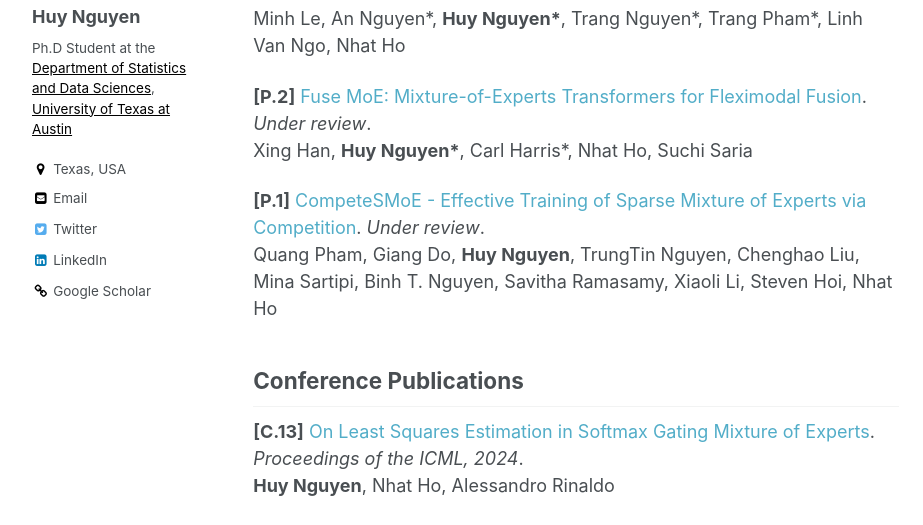
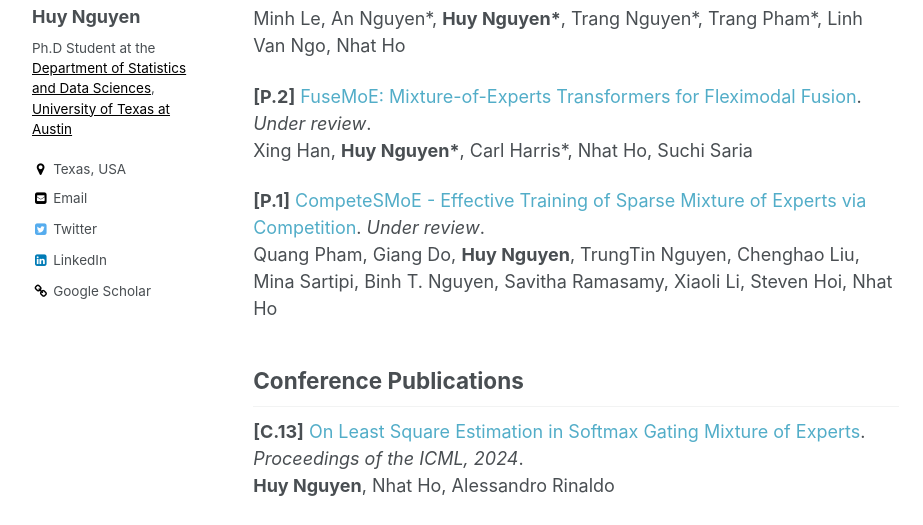
Before and after one commit to snowwhite2011/huyentrang0811.github.io, a Jekyll site: the page built from _pages/articles.md, in a window 1280 px wide and 900 px high, scrolled down 393 px. Shown: the part 174-699 px from the top of the window, without its empty margins (86-1009 px from the left). Built offline with Jekyll 4.4.1, drawn with Linux system fonts in a browser that asks for light colours.

Commit message:
Update articles.md

```diff
--- a/_pages/articles.md
+++ b/_pages/articles.md
@@ -23,7 +23,7 @@ redirect_from:
 **[P.3]** [Mixture of Experts Meets Prompt-Based Continual Learning](https://arxiv.org/pdf/2405.14124.pdf). *Under review*. <br/>
 Minh Le, An Nguyen\*, <b>Huy Nguyen\*</b>, Trang Nguyen\*, Trang Pham\*, Linh Van Ngo, Nhat Ho
 
-**[P.2]** [Fuse MoE: Mixture-of-Experts Transformers for Fleximodal Fusion](https://arxiv.org/pdf/2402.03226.pdf). *Under review*. <br/>
+**[P.2]** [FuseMoE: Mixture-of-Experts Transformers for Fleximodal Fusion](https://arxiv.org/pdf/2402.03226.pdf). *Under review*. <br/>
 Xing Han, <b>Huy Nguyen\*</b>, Carl Harris\*, Nhat Ho, Suchi Saria
 
 **[P.1]** [CompeteSMoE - Effective Training of Sparse Mixture of Experts via Competition](https://arxiv.org/pdf/2402.02526.pdf). *Under review*. <br/>
@@ -31,7 +31,7 @@ Quang Pham, Giang Do, <b>Huy Nguyen</b>, TrungTin Nguyen, Chenghao Liu, Mina Sar
 
 ## Conference Publications
 
-**[C.13]** [On Least Squares Estimation in Softmax Gating Mixture of Experts](https://arxiv.org/pdf/2402.02952.pdf). *Proceedings of the ICML, 2024*. <br/>
+**[C.13]** [On Least Square Estimation in Softmax Gating Mixture of Experts](https://arxiv.org/pdf/2402.02952.pdf). *Proceedings of the ICML, 2024*. <br/>
 <b>Huy Nguyen</b>, Nhat Ho, Alessandro Rinaldo
 
 **[C.12]** [Is Temperature Sample Efficient for Softmax Gaussian Mixture of Experts?](https://arxiv.org/pdf/2401.13875.pdf). *Proceedings of the ICML, 2024*. <br/>
```
